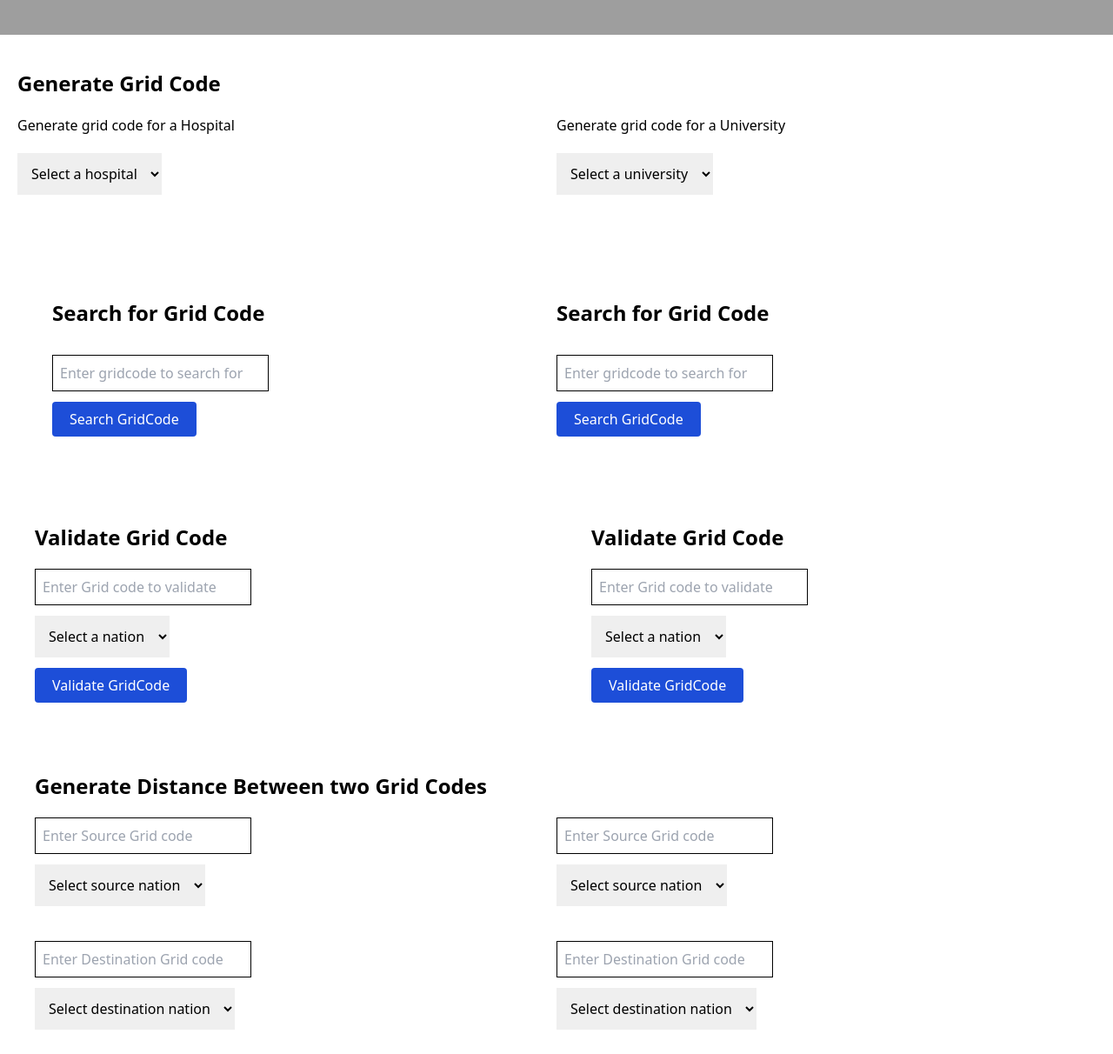
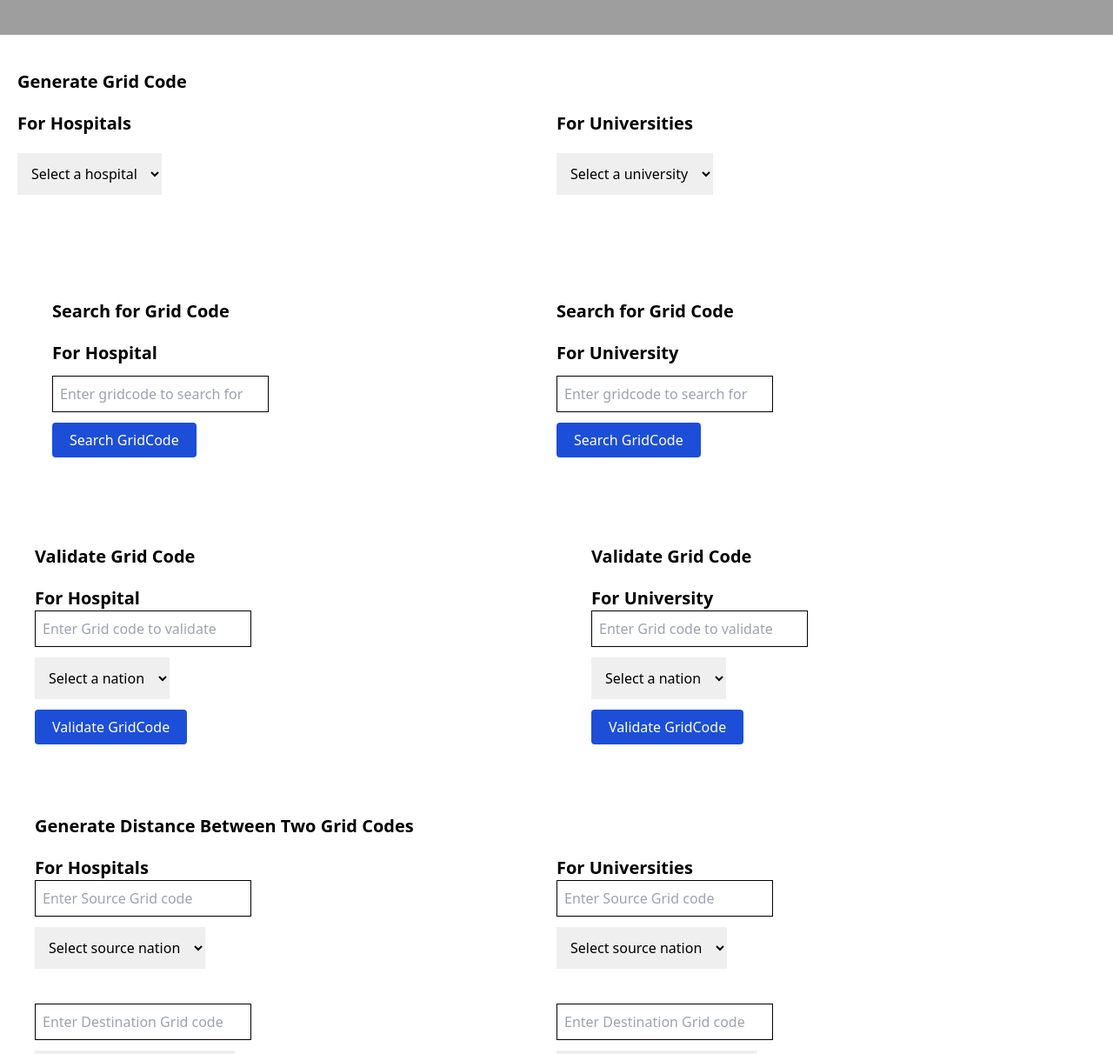
Before and after one commit to daniels-martins/ice-devs, a plain HTML site: page index.html in a window 1280 px wide. Shown: the part 600-1812 px from the top of the page at 87% size. Drawn offline with nearby package versions, Linux system fonts and the light colour scheme; grey boxes are pictures that could not be loaded.

Commit message:
made UI more intuitive

```diff
--- a/index.html
+++ b/index.html
@@ -22,11 +22,12 @@
     <div class="wrapper mb-20">
 
         <!-- gridcode generation container -->
-        <h2 class="px-5 text-2xl font-bold">Generate Grid Code</h2>
+        <h2 class="px-5 text-xl font-bold">Generate Grid Code</h2>
         <div class="data-manipulation-container lg:flex p-5 w-full mb-10">
             <!-- generate gridcode for hospital -->
             <div class="col w-full">
-                <h1>Generate grid code for a Hospital</h1>
+                <h2 class="  text-xl font-bold">For Hospitals</h2>
+
                 <select id="hospital-select" class="p-3 my-5">
                     <option value="">Select a hospital</option>
                 </select>
@@ -35,7 +36,7 @@
 
             <!-- generate gridcode for university goto app.js and uncomment the populateUniversities and the event listener-->
             <div class="col w-full">
-                <h1>Generate grid code for a University</h1>
+                <h2 class="  text-xl font-bold">For Universities</h2>
                 <select id="university-select" class="p-3 my-5">
                     <option value="">Select a university</option>
                 </select>
@@ -48,8 +49,8 @@
             <div class="lg:flex w-full p-5  mb-10">
                 <!-- hospitals -->
                 <div class="search-gridcode-for-hospitals col w-full">
-                    <h2 class="py-5  text-2xl font-bold">Search for Grid Code
-                    </h2>
+                    <h2 class="py-5  text-xl font-bold">Search for Grid Code</h2>
+                    <h2 class="  text-xl font-bold">For Hospital</h2>
 
                     <div id="data"></div>
 
@@ -68,8 +69,8 @@
 
                 <!-- universities -->
                 <div class="search-gridcode-for-universities col w-full">
-                    <h2 class="py-5  text-2xl font-bold">Search for Grid Code
-                    </h2>
+                    <h2 class="py-5  text-xl font-bold">Search for Grid Code</h2>
+                    <h2 class="  text-xl font-bold">For University</h2>
 
                     <div id="data"></div>
 
@@ -96,7 +97,8 @@
 
             <!-- for hospitals -->
             <div class="validate-hospital-grid-code-container col w-full">
-                <h2 class="py-5  text-2xl font-bold">Validate Grid Code</h2>
+                <h2 class="py-5  text-xl font-bold">Validate Grid Code</h2>
+                <h2 class="  text-xl font-bold">For Hospital</h2>
 
                 <input type="text" class=" block border border-black p-2"
                     id="searchInputForHospitalGridCodeValidation"
@@ -114,7 +116,8 @@
 
             <!-- for universities -->
             <div class="validate-hospital-grid-code-container col w-full">
-                <h2 class="py-5  text-2xl font-bold">Validate Grid Code</h2>
+                <h2 class="py-5  text-xl font-bold">Validate Grid Code</h2>
+                <h2 class="  text-xl font-bold">For University</h2>
 
                 <input type="text" class=" block border border-black p-2"
                     id="searchInputForUniversityGridCodeValidation"
@@ -135,13 +138,15 @@
         <!-- generate distance for gridcode -->
         <div class="m-10">
 
-            <h2 class="py-5  text-2xl font-bold">Generate Distance Between two
+            <h2 class="py-5  text-xl font-bold">Generate Distance Between Two
                 Grid Codes</h2>
             <div class="lg:flex w-full">
 
                 <!-- for hospitals -->
                 <div class="distance-calculator-for-hospitals col w-full">
                     <div class="block">
+                    <h2 class="  text-xl font-bold">For Hospitals</h2>
+
                         <div class="source-info">
                             <input type="text"
                                 class=" block border border-black p-2"
@@ -176,6 +181,7 @@
 
                 <!-- for universities -->
                 <div class="distance-calculator-for-universities col w-full">
+                    <h2 class="  text-xl font-bold">For Universities</h2>
                     <div class="block">
                         <div class="source-info">
                             <input type="text"
```
